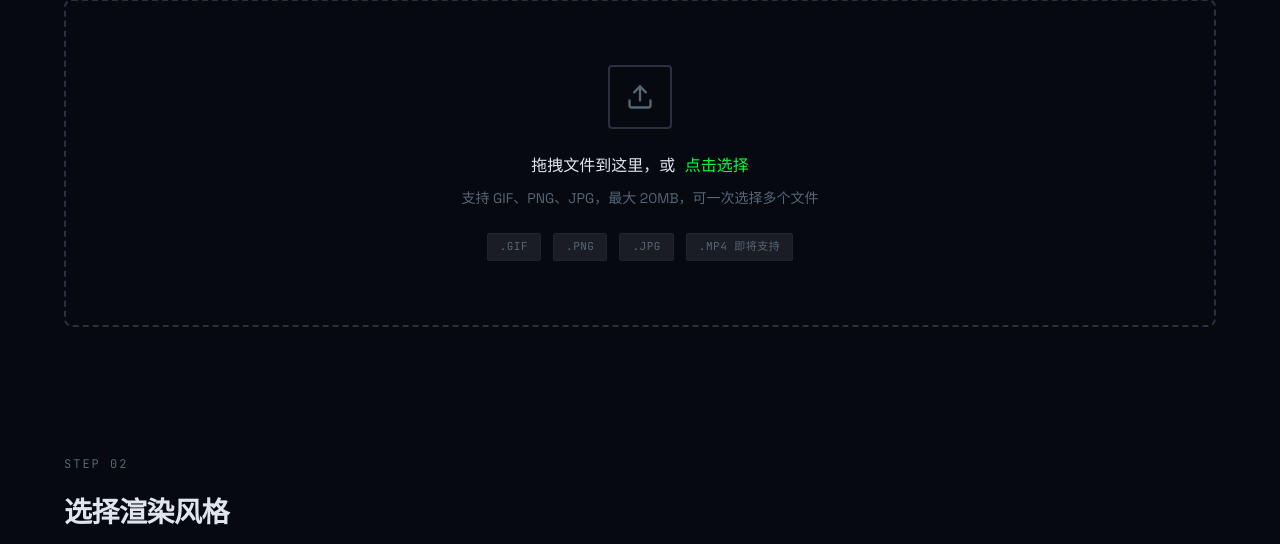
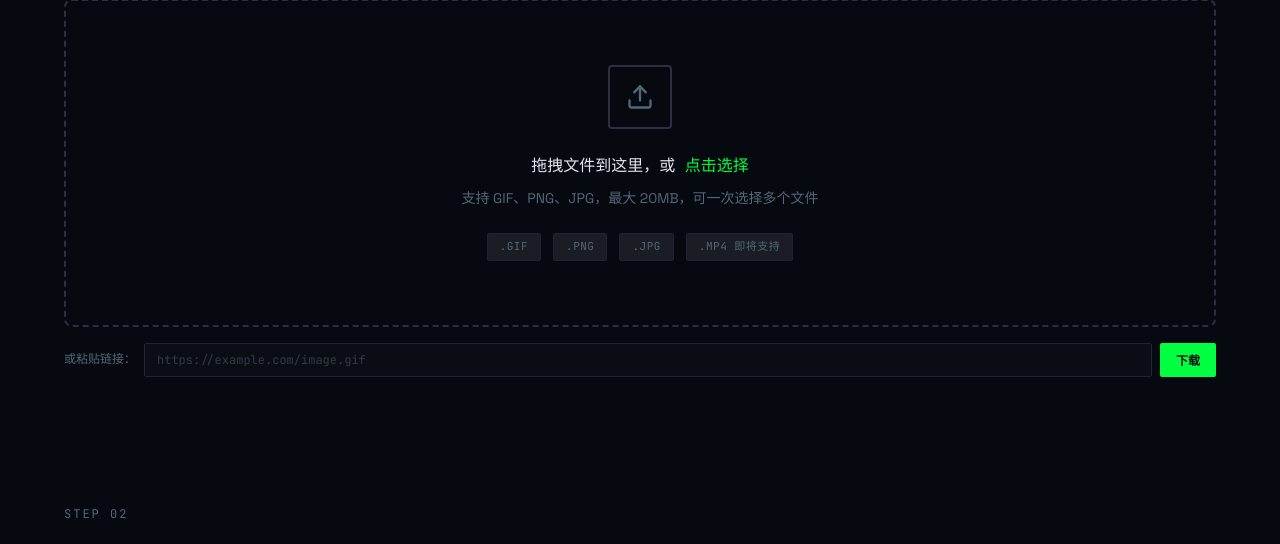
Before and after one commit to ZhangJing-gugugaga/Termify, a Flask app: page / in a window 1280 px wide. Shown: the part 896-1440 px from the top of the page. Run offline with Flask 3, Linux system fonts and the light colour scheme.

Commit message:
feat(url-fetch): URL 直输 (POST /api/fetch-url + SSRF 防护)
后端:
- 新增 POST /api/fetch-url ({"url":"..."}), 返回 task_id
- termify/urlfetch.py: SSRF 防护 (内网 IP 拦截, 15s 超时, 20MB 限制, Content-Type 校验, PIL verify)
- 复用 termify.convert() 流水线

前端:
- 上传区新增"或粘贴链接"输入框 + 下载按钮, 与拖拽上传并列
- 文件列表/切换 UI 复用 batch-upload 的文件切换逻辑

测试:
- 新增 T12-url-fetch (6 tests): 空URL/非HTTP/内网IP/192网段/成功下载/错误Content-Type
- 总数 133 -> 140 全绿

文档:
- README API 章节新增 /api/fetch-url
- .project-state.md changelog 追加

关联: GOAL-PROMPT §11.② URL 直输 (P1)

```diff
--- a/app.py
+++ b/app.py
@@ -142,6 +142,52 @@ def upload_batch():
     return jsonify({"task_ids": results, "errors": errors})
 
 
+@app.route("/api/fetch-url", methods=["POST"])
+def fetch_url():
+    """Download an image URL server-side and create a conversion task.
+
+    SSRF protection: private IP blocked, Content-Type/Size validation,
+    download timeout 15s, size cap 20MB, PIL verify.
+    """
+    data = request.get_json(silent=True) or {}
+    url = (data.get("url") or "").strip()
+    if not url:
+        return jsonify({"error": "No URL provided"}), 400
+
+    from termify.urlfetch import fetch_url_to_temp, URLFetchError
+    from termify import convert
+
+    try:
+        tmp_path = fetch_url_to_temp(url)
+    except URLFetchError as exc:
+        return jsonify({"error": str(exc)}), 400
+
+    try:
+        task_id = uuid.uuid4().hex[:12]
+        seq = convert(tmp_path, "ascii", 80, 24)
+    except Exception as exc:  # noqa: BLE001
+        os.remove(tmp_path)
+        return jsonify({"error": f"Conversion failed: {exc}"}), 500
+
+    with TASKS_LOCK:
+        TASKS[task_id] = {
+            "filepath": tmp_path,
+            "original_size": {"width": seq.width, "height": seq.height},
+            "target_size": {"width": seq.width, "height": seq.height},
+            "frames_count": len(seq.lines_per_frame),
+            "interval": seq.interval,
+            "cache": {"ascii:80x24": seq},
+        }
+
+    return jsonify({
+        "task_id": task_id,
+        "filename": os.path.basename(tmp_path),
+        "frames_count": len(seq.lines_per_frame),
+        "original_size": {"width": seq.width, "height": seq.height},
+        "target_size": {"width": seq.width, "height": seq.height},
+    })
+
+
 def _get_sequence(task_id: str, charset: str, width: int, height: int, fg_color=None, bg_color=None):
     """Return a converted FrameSequence, converting+caching on first miss."""
     with TASKS_LOCK:
--- a/static/css/app.css
+++ b/static/css/app.css
@@ -437,6 +437,49 @@
             color: var(--text-dim);
             letter-spacing: 0.5px;
         }
+
+        /* ── URL fetch ── */
+        .url-fetch {
+            display: none;
+            align-items: center;
+            gap: var(--space-2);
+            margin-top: var(--space-4);
+            position: relative;
+            z-index: 1;
+        }
+        .url-fetch-label {
+            font-family: var(--font-mono);
+            font-size: 12px;
+            color: var(--text-dim);
+            white-space: nowrap;
+        }
+        .url-fetch-input {
+            flex: 1;
+            font-family: var(--font-mono);
+            font-size: 12px;
+            padding: var(--space-2) var(--space-3);
+            background: var(--bg-base);
+            border: 1px solid var(--border-dim);
+            border-radius: var(--radius-sm);
+            color: var(--text-primary);
+            outline: none;
+            transition: border-color var(--transition-fast);
+        }
+        .url-fetch-input:focus { border-color: var(--green); }
+        .url-fetch-input::placeholder { color: var(--text-dim); opacity: 0.5; }
+        .url-fetch-btn {
+            font-family: var(--font-mono);
+            font-size: 12px;
+            padding: var(--space-2) var(--space-4);
+            background: var(--green);
+            border: none;
+            border-radius: var(--radius-sm);
+            color: var(--bg-base);
+            cursor: pointer;
+            font-weight: 600;
+            transition: opacity var(--transition-fast);
+        }
+        .url-fetch-btn:hover { opacity: 0.85; }
 
         /* ── File list (batch upload) ── */
         .file-list {
--- a/static/js/app.js
+++ b/static/js/app.js
@@ -583,6 +583,41 @@
     });
   }
 
+  // URL fetch
+  (function () {
+    var urlSect = byId("urlFetch");
+    var urlInput = byId("urlInput");
+    var urlBtn = byId("urlFetchBtn");
+    if (!urlSect || !urlInput || !urlBtn) return;
+    urlSect.style.display = "flex";
+    function doFetchUrl() {
+      var url = urlInput.value.trim();
+      if (!url) { toast("请输入 URL"); return; }
+      urlBtn.disabled = true; urlBtn.textContent = "下载中...";
+      fetch("/api/fetch-url", {
+        method: "POST",
+        headers: { "Content-Type": "application/json" },
+        body: JSON.stringify({ url: url })
+      }).then(function (r) { return r.json(); }).then(function (d) {
+        urlBtn.disabled = false; urlBtn.textContent = "下载";
+        if (d.error) { toast(d.error); return; }
+        S.fileList = [{ task_id: d.task_id, filename: d.filename || "url-image",
+                        frames_count: d.frames_count, charset: "ascii", width: 80, height: 24 }];
+        S.selIdx = 0; selectFile(0); renderFileList();
+        var stylesSection = byId("styles");
+        if (stylesSection) stylesSection.scrollIntoView({ behavior: "smooth", block: "start" });
+        urlInput.value = "";
+      }).catch(function (e) {
+        urlBtn.disabled = false; urlBtn.textContent = "下载";
+        toast("fetch failed: " + e);
+      });
+    }
+    urlBtn.addEventListener("click", doFetchUrl);
+    urlInput.addEventListener("keydown", function (e) {
+      if (e.key === "Enter") doFetchUrl();
+    });
+  })();
+
   // Tweaks panel toggle
   var tweaksToggle = byId("tweaksToggle"),
       tweaksPanel = byId("tweaksPanel"),
--- a/templates/index.html
+++ b/templates/index.html
@@ -95,6 +95,13 @@
             </div>
             <!-- File list (populated after upload) -->
             <div class="file-list" id="fileList"></div>
+            <!-- URL fetch input -->
+            <div class="url-fetch" id="urlFetch">
+                <span class="url-fetch-label">或粘贴链接：</span>
+                <input type="text" class="url-fetch-input" id="urlInput"
+                       placeholder="https://example.com/image.gif" />
+                <button class="url-fetch-btn" id="urlFetchBtn">下载</button>
+            </div>
         </div>
     </section>
 
```
Also changed, not shown: termify/urlfetch.py (added, +110 -0 lines), tests/test_t12_url_fetch.py (added, +102 -0 lines), .project-state.md, README.md.
